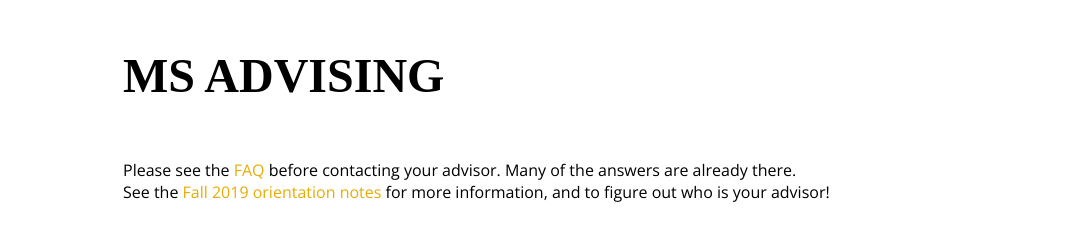
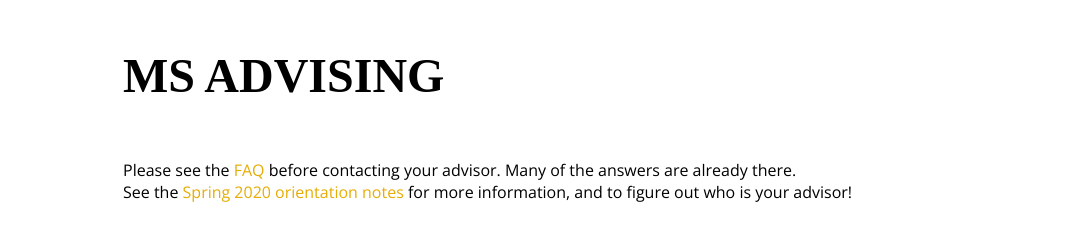
Before and after one commit to itsekour/itsekour.github.io, a plain HTML site: page index.html in a window 1280 px wide. Shown: the part 3394-3626 px from the top of the page, without its empty margins (207-1280 px from the left). Drawn offline with nearby package versions, Linux system fonts and the light colour scheme; a web font is replaced by a local one.

Commit message:
content update minor

```diff
--- a/index.html
+++ b/index.html
@@ -262,7 +262,7 @@ exit(0);
 
             <p>
                 Please see the <a href="faq.html">FAQ</a> before contacting your advisor. Many of the answers are already there.<br>
-                See the <a href="MSorientation.pdf">Fall 2019 orientation notes</a> for more information, and to figure out who is your advisor!
+                See the <a href="MSorientation.pdf">Spring 2020 orientation notes</a> for more information, and to figure out who is your advisor!
             </p>
             <p>
                 I cannot help with issues related to admissions, finances or student visas. Please contact the appropriate office for these matters.
```
